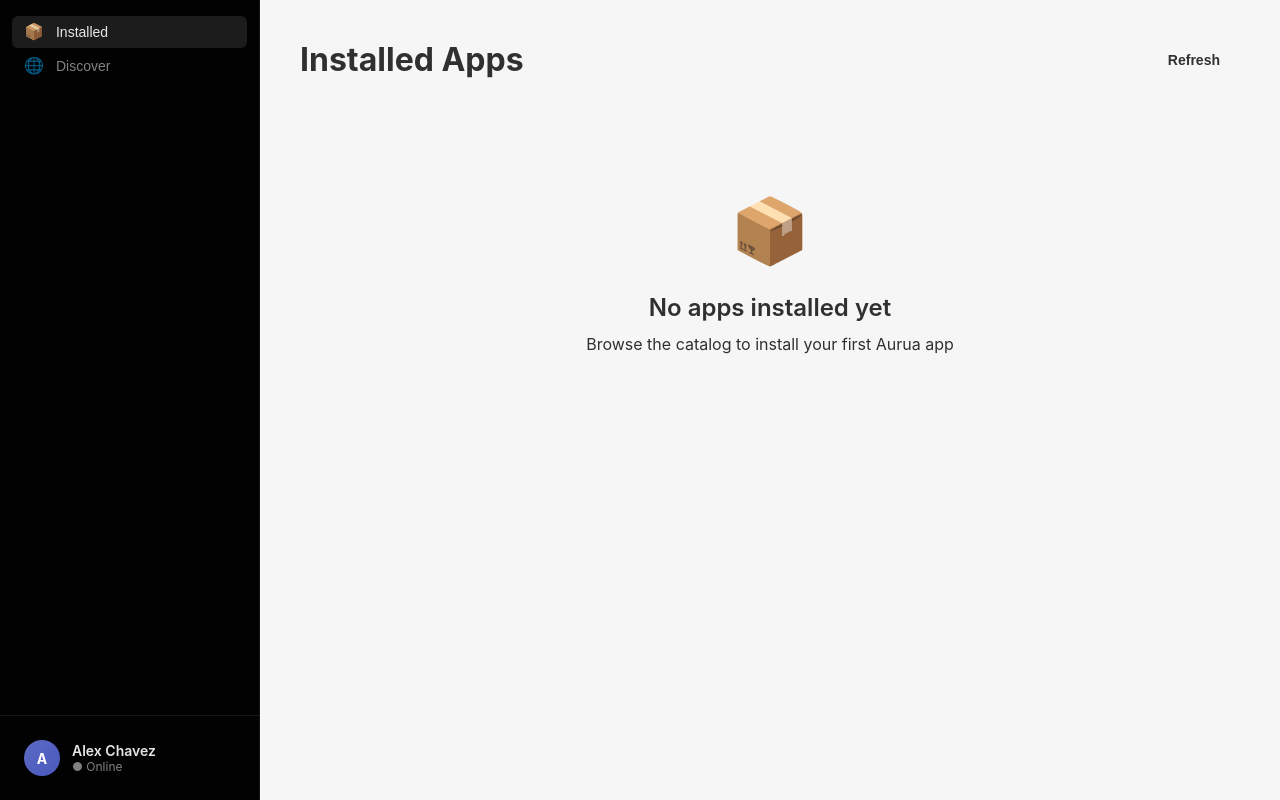
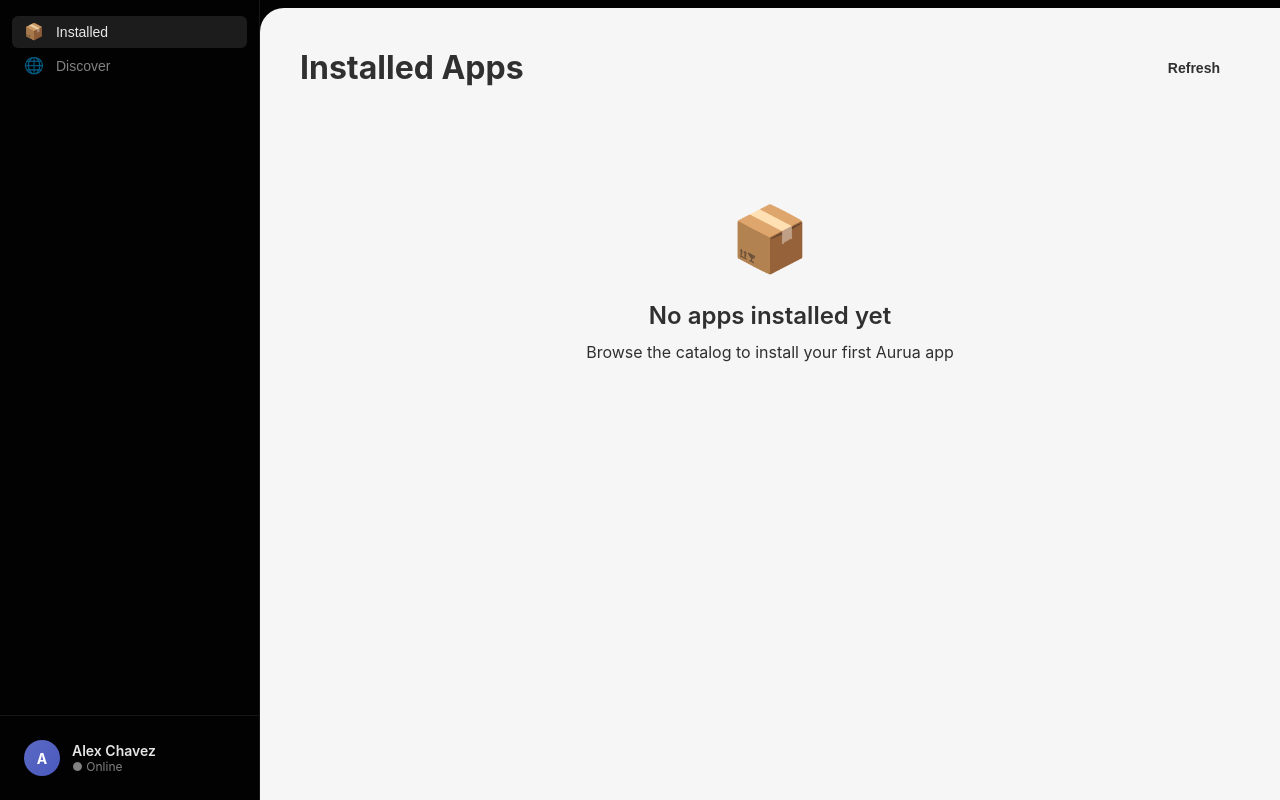
Before and after one commit to AuruaHQ/aurua-dock, a React (Vite) app: page / in a window 1280 px wide. Built offline with nearby package versions, Linux system fonts and the light colour scheme.

Commit message:
Fix rounded corner visibility with dark background

```diff
--- a/src/App.css
+++ b/src/App.css
@@ -6,7 +6,7 @@
 
 body {
   font-family: -apple-system, BlinkMacSystemFont, "Segoe UI", Roboto, sans-serif;
-  background: #f6f6f7;
+  background: #020203;
   color: #303030;
   -webkit-font-smoothing: antialiased;
 }
@@ -15,12 +15,14 @@ body {
   display: flex;
   height: 100vh;
   overflow: hidden;
+  background: #020203;
 }
 
 .dock-main {
   flex: 1;
   overflow-y: auto;
   background: #f6f6f7;
-  border-radius: 16px 0 0 0;
+  border-radius: 24px 0 0 0;
   position: relative;
+  margin-top: 8px;
 }
```
